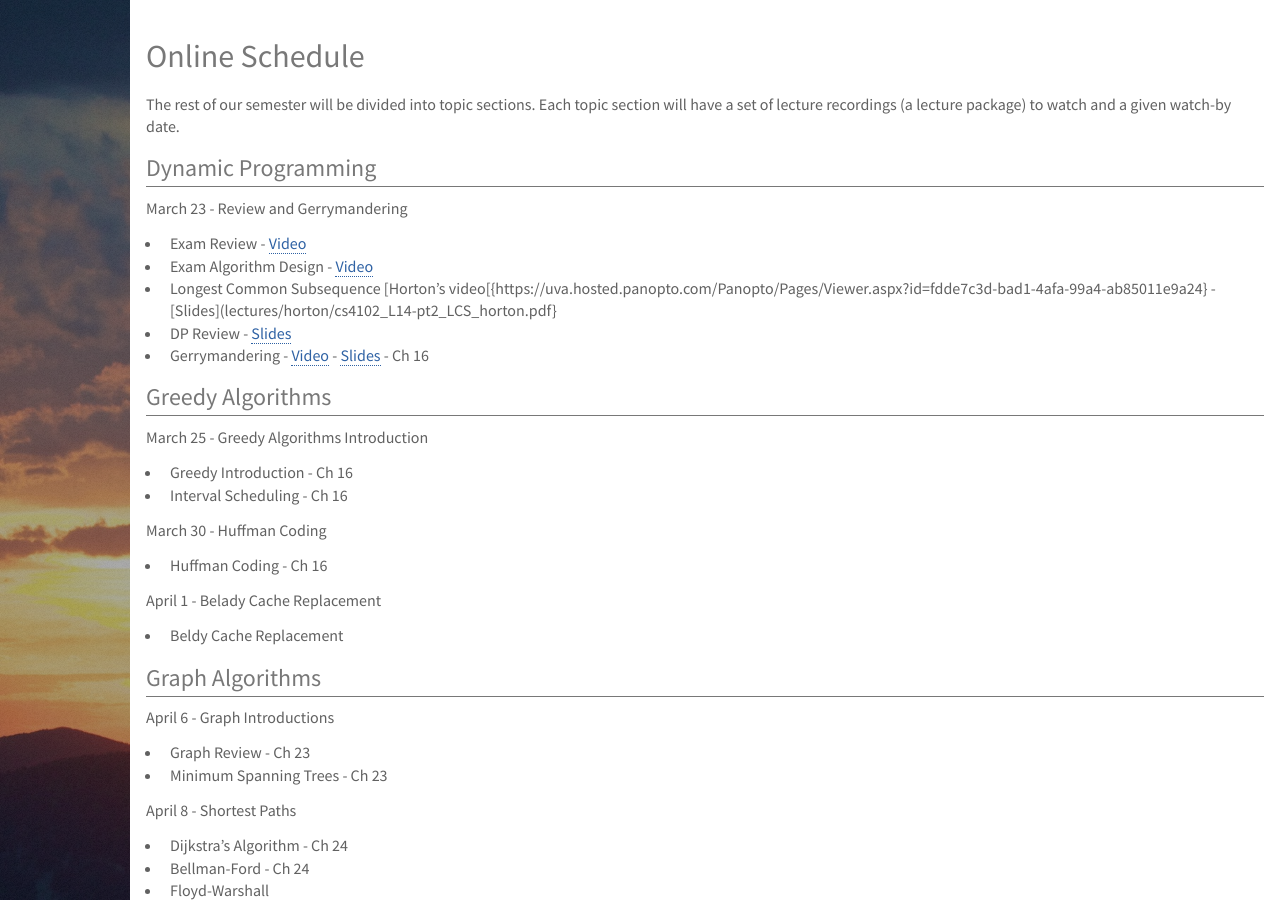
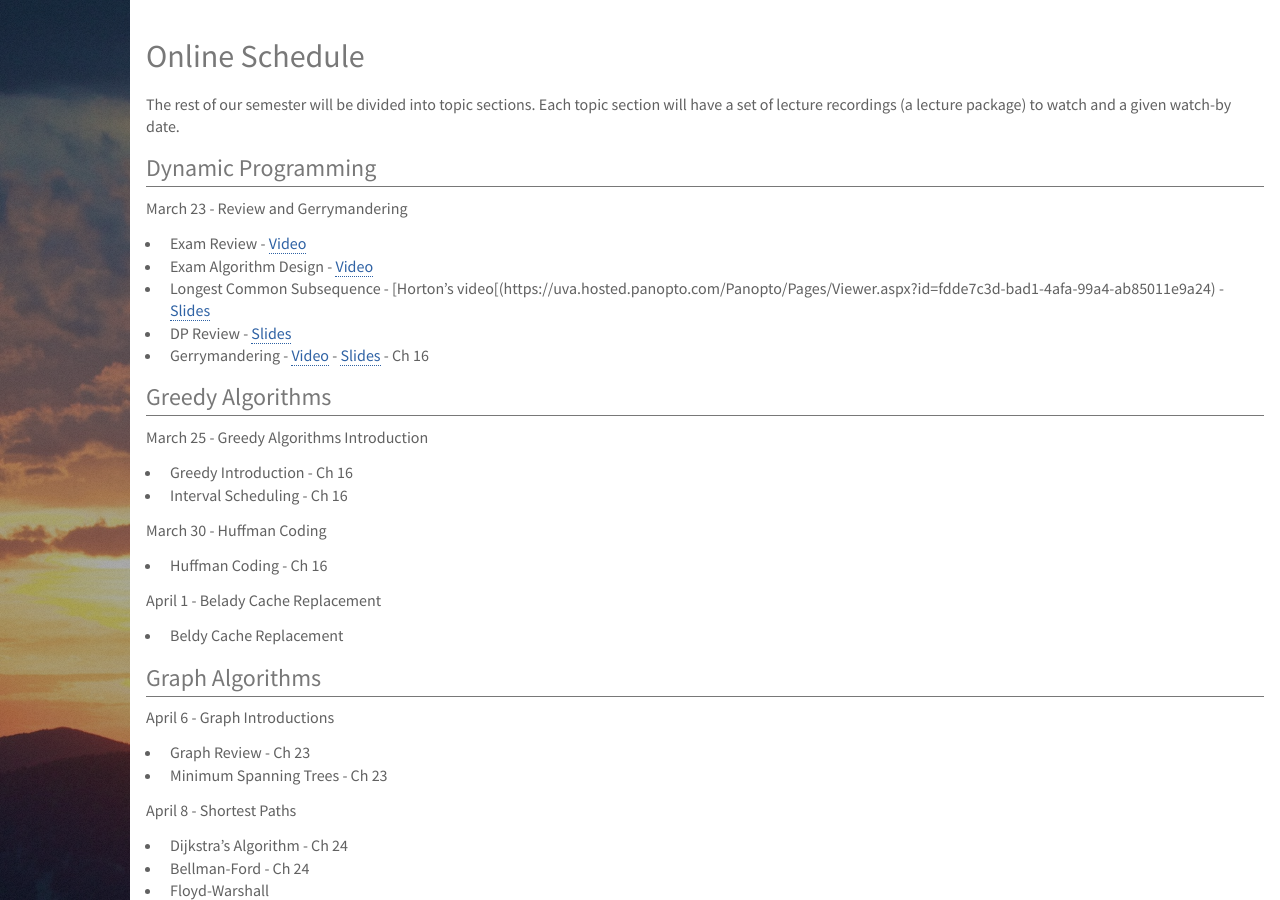
Before and after one commit to deternitydx/uvacs4102, a Jekyll site: the page built from schedule.md, in a window 1280 px wide and 900 px high. Built offline with Jekyll 4.4.1, drawn with Linux system fonts in a browser that asks for light colours; nearby versions of some CDN libraries; library files that are not in the unit come from our copies.

Commit message:
Tom's LCS slides and updates to schedule -- fixed typo

```diff
--- a/schedule.md
+++ b/schedule.md
@@ -13,7 +13,7 @@ March 23 - Review and Gerrymandering
 
 - Exam Review - [Video](https://uva.hosted.panopto.com/Panopto/Pages/Viewer.aspx?id=c1824782-3252-4842-b0a0-ab830121301d)
 - Exam Algorithm Design - [Video](https://uva.hosted.panopto.com/Panopto/Pages/Viewer.aspx?id=a219a94f-7e8b-4649-a541-ab8300119751)
-- Longest Common Subsequence [Horton's video[{https://uva.hosted.panopto.com/Panopto/Pages/Viewer.aspx?id=fdde7c3d-bad1-4afa-99a4-ab85011e9a24} - [Slides](lectures/horton/cs4102_L14-pt2_LCS_horton.pdf}
+- Longest Common Subsequence - [Horton's video[(https://uva.hosted.panopto.com/Panopto/Pages/Viewer.aspx?id=fdde7c3d-bad1-4afa-99a4-ab85011e9a24) - [Slides](lectures/horton/cs4102_L14-pt2_LCS_horton.pdf)
 - DP Review - [Slides](lectures/l15-review.pdf)
 - Gerrymandering - [Video](https://uva.hosted.panopto.com/Panopto/Pages/Viewer.aspx?id=8b613684-720a-4167-a32e-ab7e016ea13f) - [Slides](lectures/l15-gerrymander.pdf) - Ch 16
 
```
